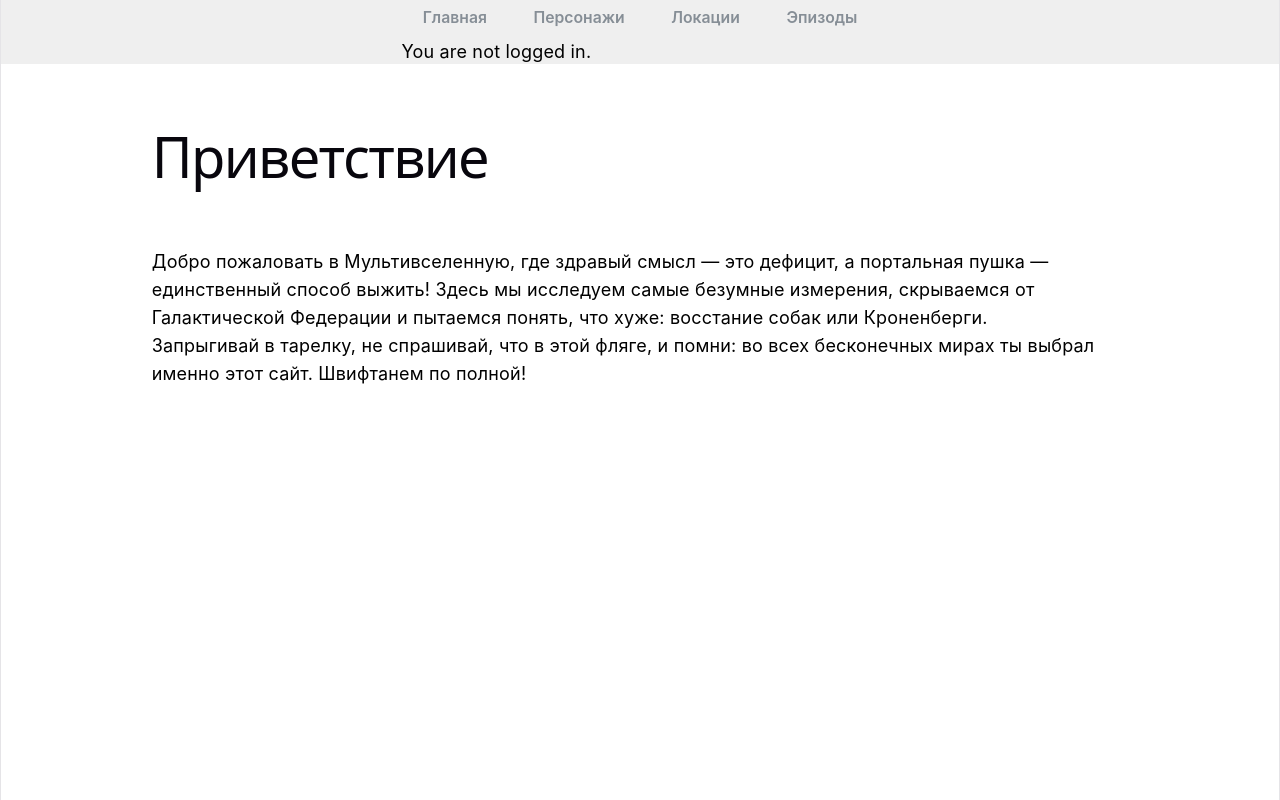
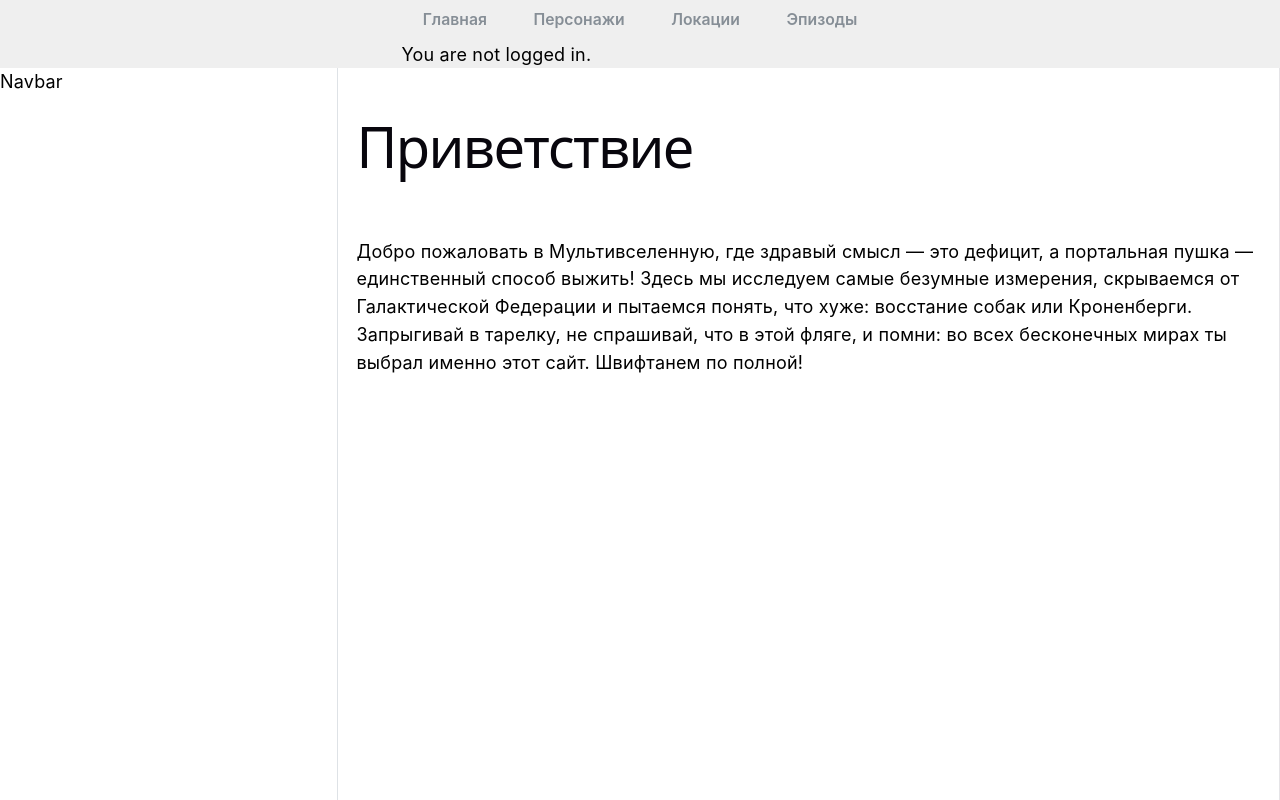
Before and after one commit to tatiana-dk/result-pro-react-rick-morty, a React (Vite) app: page / in a window 1280 px wide. Built offline with nearby package versions, Linux system fonts and the light colour scheme.

Commit message:
feat: add AppShell to MainLayout

```diff
--- a/src/app/ui/MainLayout.tsx
+++ b/src/app/ui/MainLayout.tsx
@@ -2,19 +2,43 @@
 import { Header } from "@widgets/Header";
 import { Suspense } from "react";
 import ErrorBoundary from "@app/error/ErrorBoundary";
-import { Container } from "@/shared/ui";
+
+import { AppShell, Burger } from '@mantine/core';
+import { useDisclosure } from '@mantine/hooks';
 
 export function MainLayout() {
+    const [opened, { toggle }] = useDisclosure();
+
     return (
-        <div className="page">
-            <Header />
-            <ErrorBoundary>
-                <Container>
+        <AppShell
+            padding="md"
+            header={{ height: 60 }}
+            navbar={{
+                width: 300,
+                breakpoint: 'sm',
+                collapsed: { mobile: !opened },
+            }}
+        >
+            <AppShell.Header>
+                <Burger
+                    opened={opened}
+                    onClick={toggle}
+                    hiddenFrom="sm"
+                    size="sm"
+                />
+
+                <Header />
+            </AppShell.Header>
+
+            <AppShell.Navbar>Navbar</AppShell.Navbar>
+
+            <AppShell.Main>
+                <ErrorBoundary>
                     <Suspense fallback={'Loading...'}>
                         <Outlet />
                     </Suspense>
-                </Container>
-            </ErrorBoundary>
-        </div>
+                </ErrorBoundary>
+            </AppShell.Main>
+        </AppShell>
     );
 };
```
